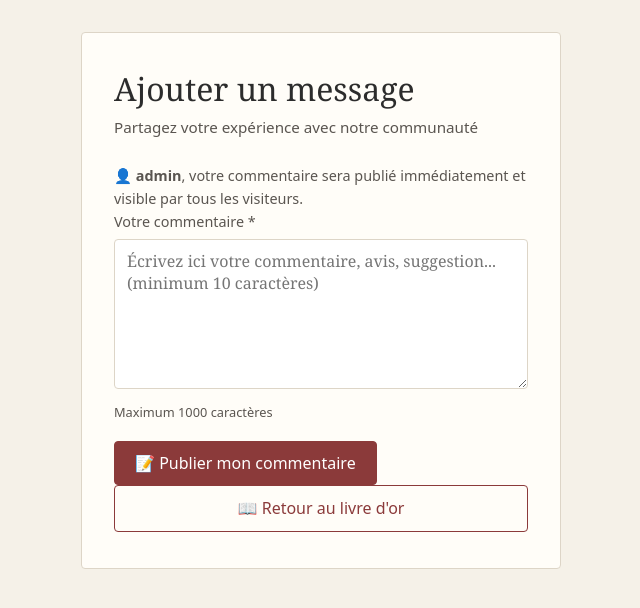
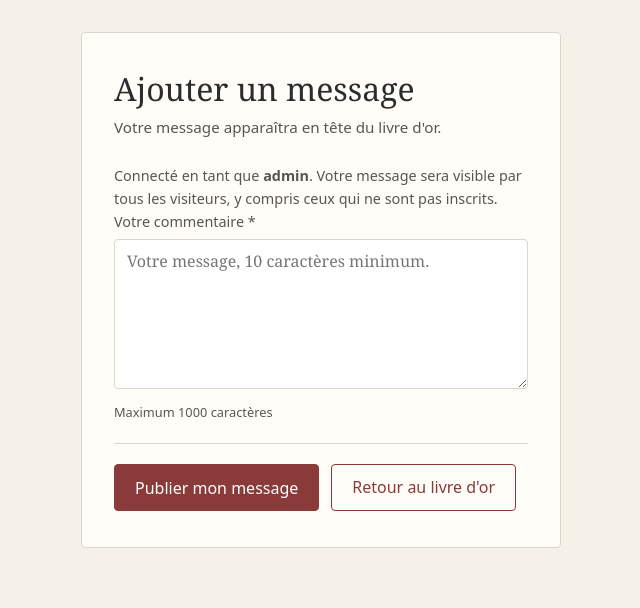
Before and after one commit to Mickael-AY/livreor, a PHP site: page /commentaire.php in a window 1280 px wide. Shown: the part 121-729 px from the top of the page, without its empty margins (319-959 px from the left). Run offline with PHP 8.4, Linux system fonts and the light colour scheme; a user stored in the database is signed in.

Commit message:
fix(interface): regrouper les boutons d'action et retirer le style en ligne
Sur la page d'ajout de message, les deux boutons n'etaient pas regroupes
et le second portait un attribut style force a display:block, qui
contredisait la feuille de style : ils apparaissaient colles l'un a
l'autre, de largeurs differentes.

- boutons places dans .form-actions, deja prevu pour cela
- suppression du seul attribut style en ligne du projet
- emojis decoratifs restants retires des boutons et des messages
- textes de remplissage remplaces sur la page d'ajout et le livre d'or

Co-Authored-By: Claude Opus 5 (1M context) <noreply@anthropic.com>
Claude-Session: https://claude.ai/code/session_01GQ1EntiwuTKefgXDwvkJ4i

```diff
--- a/commentaire.php
+++ b/commentaire.php
@@ -64,11 +64,11 @@ if ($_POST) {
             <div class="form-container">
                 <div class="form-header">
                     <h1>Ajouter un message</h1>
-                    <p>Partagez votre expérience avec notre communauté</p>
+                    <p>Votre message apparaîtra en tête du livre d'or.</p>
                 </div>
 
                 <div class="user-info">
-                    <strong>👤 <?= htmlspecialchars($_SESSION['user_login']) ?></strong>, votre commentaire sera publié immédiatement et visible par tous les visiteurs.
+                    Connecté en tant que <strong><?= htmlspecialchars($_SESSION['user_login']) ?></strong>. Votre message sera visible par tous les visiteurs, y compris ceux qui ne sont pas inscrits.
                 </div>
 
                 <?php if ($error): ?>
@@ -85,14 +85,16 @@ if ($_POST) {
                         <textarea
                             name="commentaire"
                             id="commentaire"
-                            placeholder="Écrivez ici votre commentaire, avis, suggestion... (minimum 10 caractères)"
+                            placeholder="Votre message, 10 caractères minimum."
                             required
                             maxlength="1000"><?= isset($_POST['commentaire']) ? htmlspecialchars($_POST['commentaire']) : '' ?></textarea>
                         <div class="character-count">Maximum 1000 caractères</div>
                     </div>
 
-                    <button type="submit" class="btn">📝 Publier mon commentaire</button>
-                    <a href="livre-or.php" class="btn btn-secondary" style="text-decoration: none; text-align: center; display: block;">📖 Retour au livre d'or</a>
+                    <div class="form-actions">
+                        <button type="submit" class="btn">Publier mon message</button>
+                        <a href="livre-or.php" class="btn btn-secondary">Retour au livre d'or</a>
+                    </div>
                 </form>
             </div>
         </main>
--- a/profil.php
+++ b/profil.php
@@ -183,8 +183,8 @@ if ($_POST) {
                         </div>
 
                         <div class="form-actions">
-                            <button type="submit" class="btn">💾 Enregistrer les modifications</button>
-                            <a href="livre-or.php" class="btn btn-secondary">📖 Retour au livre d'or</a>
+                            <button type="submit" class="btn">Enregistrer les modifications</button>
+                            <a href="livre-or.php" class="btn btn-secondary">Retour au livre d'or</a>
                         </div>
                     </form>
                 </div>
```
Also changed, not shown: livre-or.php (+6 -6 lines).
